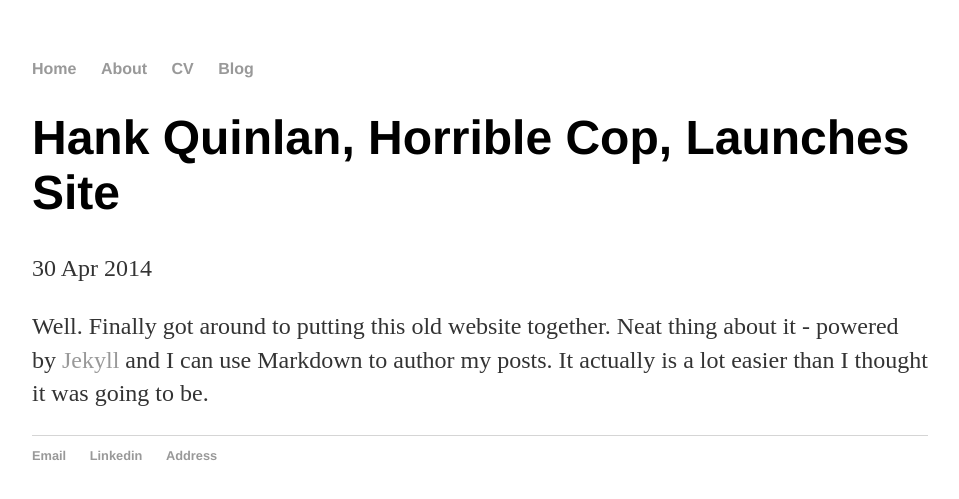
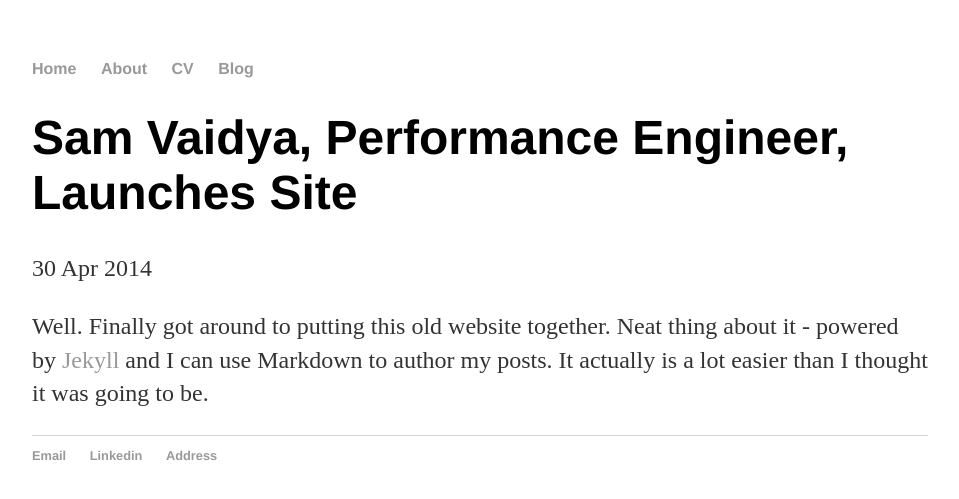
Before and after one commit to sumedh-vaidya/sumedh-vaidya.github.io, a Jekyll site: the page built from _posts/2014-04-30-hank-quinlan-site-launched.md, in a window 1280 px wide. Shown: the top 499 px of the page, without its empty margins (160-1119 px from the left). Built offline with Jekyll 4.4.1, drawn with Linux system fonts in a browser that asks for light colours.

Commit message:
Update 2014-04-30-hank-quinlan-site-launched.md

```diff
--- a/_posts/2014-04-30-hank-quinlan-site-launched.md
+++ b/_posts/2014-04-30-hank-quinlan-site-launched.md
@@ -1,6 +1,6 @@
 ---
 layout: post
-title: "Hank Quinlan, Horrible Cop, Launches Site"
+title: "Sam Vaidya, Performance Engineer, Launches Site"
 date: 2014-04-30
 ---
 
```
